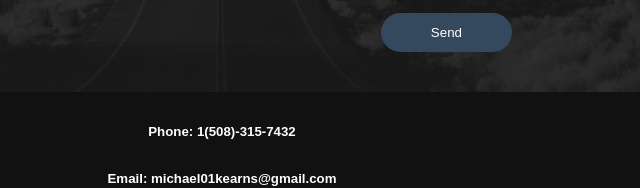
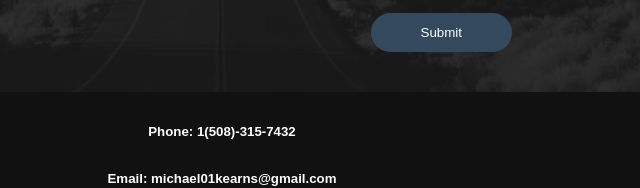
Before and after one commit to michael01kearns/Portfolio, a plain HTML site: page index.html in a window 1280 px wide. Shown: the part 1974-2162 px from the top of the page, 418-1058 px from the left. Drawn offline with Linux system fonts and the light colour scheme.

Commit message:
Updated form

```diff
--- a/index.html
+++ b/index.html
@@ -154,7 +154,7 @@
                <input name="email" type="email" class="contact-form-text" placeholder="Your email">
                <input name="message" type="text" class="contact-form-text" placeholder="Your phone">
                <textarea name="message" class="contact-form-text" placeholder="Your message"></textarea>
-               <input name="submit" type="submit" class="contact-form-btn" value="Send">
+               <input name="submit" type="submit" class="contact-form-btn">
             </form>
          </section>
       <!-- end of Contact Section -->
```
